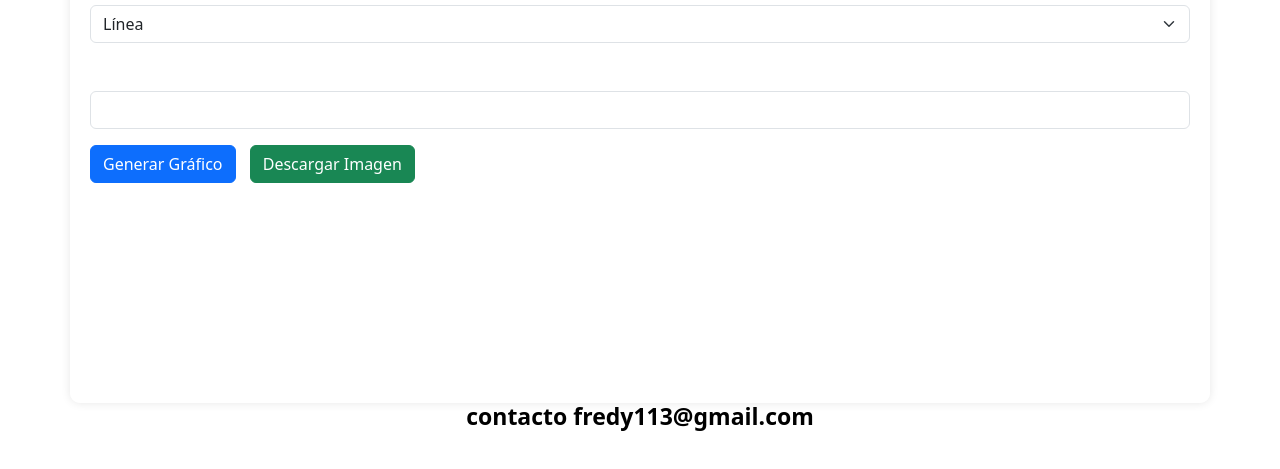
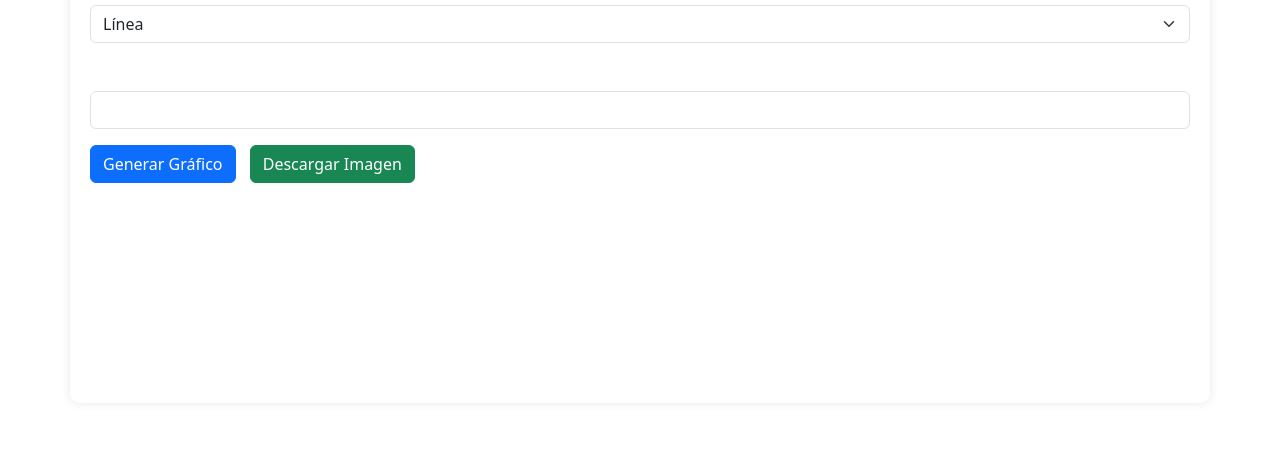
Before and after one commit to Fredy-AP/GeneradorDeGraficos, a plain HTML site: page index.html in a window 1280 px wide. Shown: the part 167-636 px from the top of the page. Drawn offline with nearby package versions, Linux system fonts and the light colour scheme.

Commit message:
Update index.html

```diff
--- a/index.html
+++ b/index.html
@@ -110,6 +110,6 @@
         }
 
     </script>
-    <h1 class="contacto">contacto fredy113@gmail.com</h1>
+    <h1 class="contacto"></h1>
 </body>
 </html>
```
